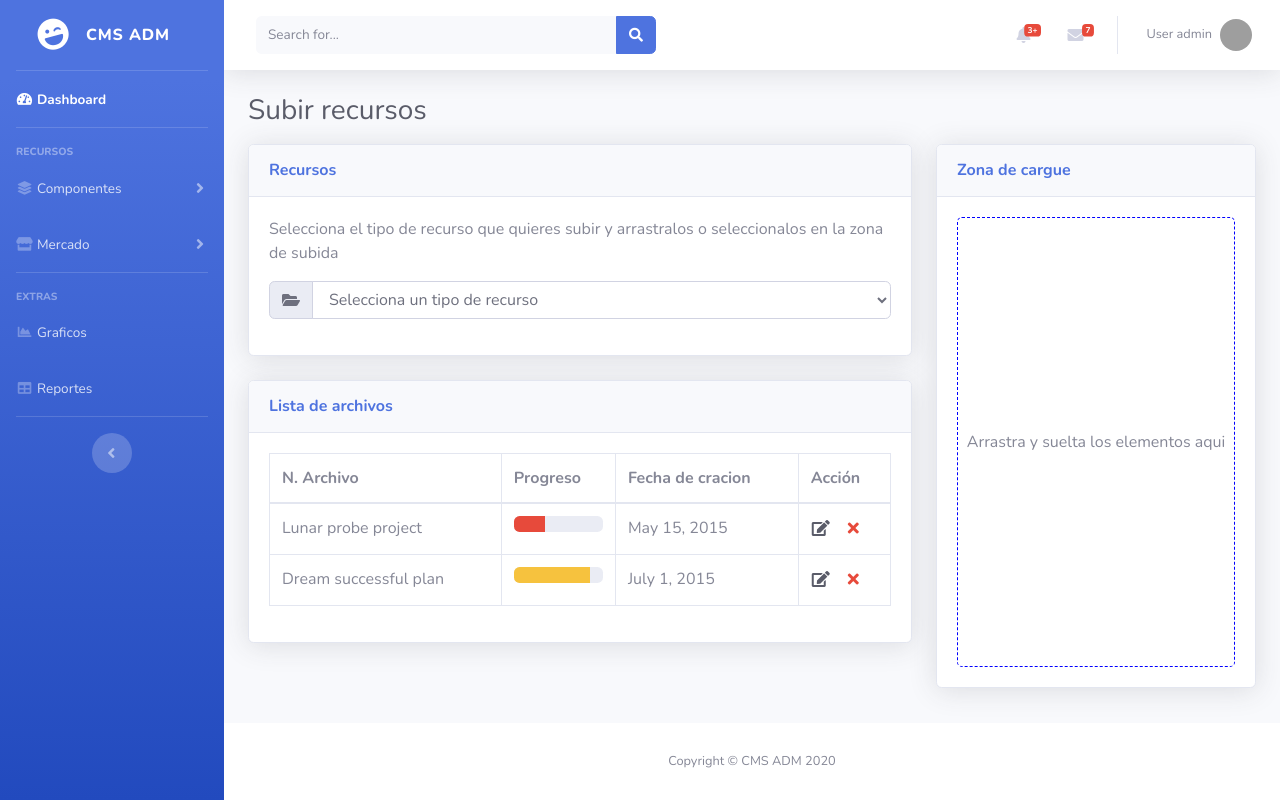
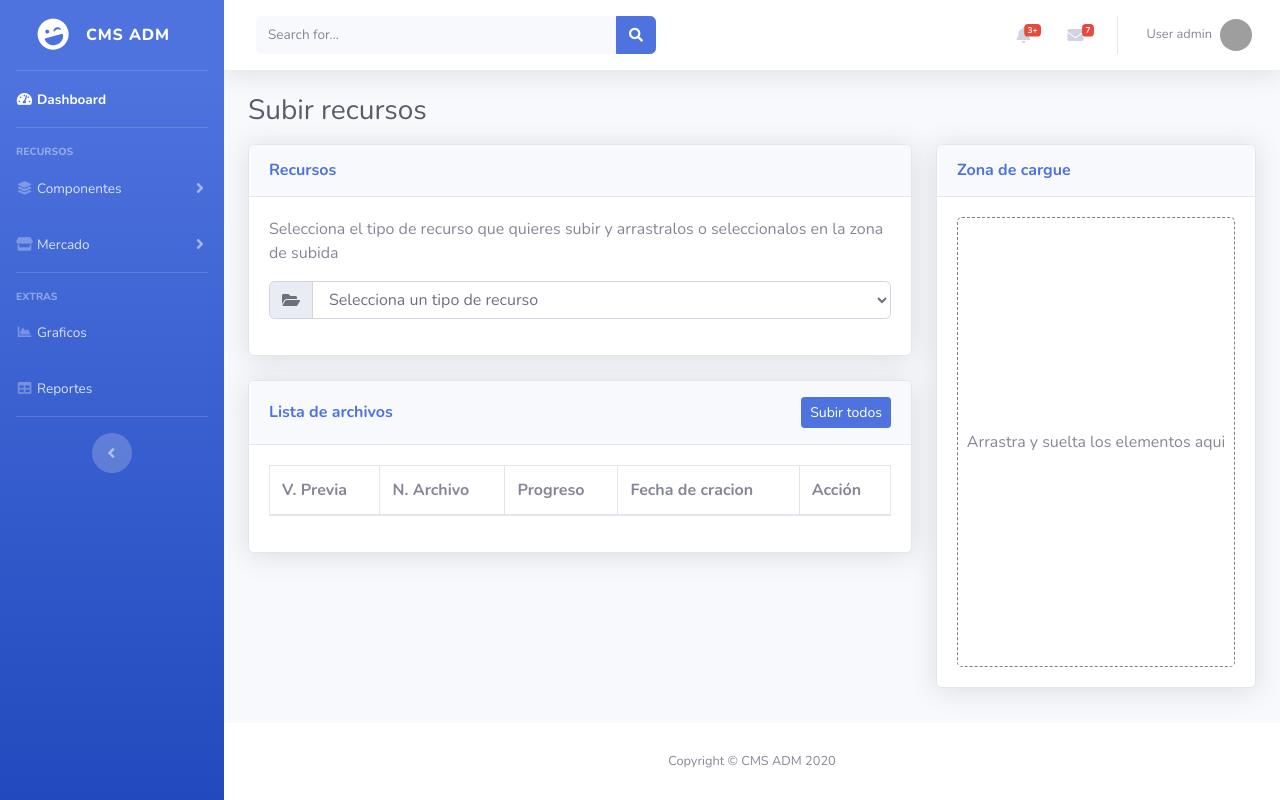
Before and after one commit to Daniel324a/cms-front-adm, a React (Create React App) app: page /uploads in a window 1280 px wide. Built offline with nearby package versions, Linux system fonts and the light colour scheme; grey boxes are pictures that could not be loaded.

Commit message:
Toma de datos del dropzone y listado en tabla

```diff
--- a/src/components/dropZone/DropZone.js
+++ b/src/components/dropZone/DropZone.js
@@ -1,5 +1,64 @@
-import React from "react";
+import React, { useContext } from 'react';
+import { TableFilesData } from '../../context/TableFilesContext';
+import './dropZone.css';
 
-export const DropZone = ({ children }) => {
-  return <div className="dropzone">{children}</div>;
+export const DropZone = ({ children, files, table }) => {
+  const { setfilesArray } = useContext(TableFilesData);
+
+  const handlerDragEnter = (e) => {
+    e.preventDefault();
+  };
+
+  const handlerDragLeave = (e) => {
+    e.preventDefault();
+  };
+
+  const handlerDrop = (e) => {
+    e.preventDefault();
+    readFiles(e.dataTransfer);
+  };
+
+  const handlerDragOver = (e) => {
+    e.preventDefault();
+  };
+
+  const readFiles = (fileList = []) => {
+    for (const file of fileList.files) {
+      let entryFile = {
+        name: file.name,
+        lastModifiedDate: file.lastModified,
+        preview: '',
+        progress: 0,
+      };
+
+      const reader = new FileReader();
+
+      reader.onerror = (e) => {
+        console.log(e);
+      };
+
+      reader.onprogress = (e) => {
+        entryFile.progress = (e.loaded / e.total) * 100;
+      };
+
+      reader.readAsDataURL(file);
+
+      reader.onload = (e) => {
+        entryFile.preview = e.target.result;
+        setfilesArray((acc) => [...acc, entryFile]);
+      };
+    }
+  };
+
+  return (
+    <div
+      className={`dropzone`}
+      onDragEnter={handlerDragEnter}
+      onDragLeave={handlerDragLeave}
+      onDragOver={handlerDragOver}
+      onDrop={(e) => handlerDrop(e)}
+    >
+      {children}
+    </div>
+  );
 };
--- a/src/views/uploadsScreen/uploadscreen.css
+++ b/src/components/dropZone/dropZone.css
@@ -1,8 +1,12 @@
 .dropzone {
-  border: 1px dashed blue;
+  border: 1px dashed gray;
   height: 450px;
   display: flex;
   justify-content: center;
   align-items: center;
   border-radius: 5px;
 }
+
+.dropzone:hover {
+  border: 1px dashed blue;
+}
--- /dev/null
+++ b/src/components/progressBar/ProgressBar.js
@@ -0,0 +1,14 @@
+import React, { useState } from 'react';
+
+export const ProgressBar = ({ percent = 10 }) => {
+  const [percentState, setPercentState] = useState(percent);
+
+  return (
+    <div className='progress progress-xs margin-vertical-10 '>
+      <div
+        className='progress-bar bg-success'
+        style={{ width: `${percentState}%` }}
+      ></div>
+    </div>
+  );
+};
--- a/src/components/tables/filesTables/FilesTable.js
+++ b/src/components/tables/filesTables/FilesTable.js
@@ -1,83 +1,72 @@
-import React from 'react';
+import React, { useContext } from 'react';
+import { TableFilesData } from '../../../context/TableFilesContext';
+import { ProgressBar } from '../../progressBar/ProgressBar';
 
-export const FilesTable = ({files}) => {
+export const FilesTable = ({ filesItem }) => {
+  const { filesArray } = useContext(TableFilesData);
+
   return (
     <div>
-      <div class=''>
-        <div class='card shadow mb-4'>
+      <div className=''>
+        <div className='card shadow mb-4'>
           <div className='card-header py-3'>
+            <div className='d-flex justify-content-between align-items-center'>
               <h6 className='m-0 font-weight-bold text-primary'>
                 Lista de archivos
               </h6>
+              <button type='button' className='btn btn-primary btn-sm mb-0'>
+                Subir todos
+              </button>
             </div>
-          <div class='card-body'>
-            <div class='table-responsive'>
-              <table class='table table-bordered'>
+          </div>
+          <div className='card-body'>
+            <div className='table-responsive'>
+              <table className='table table-bordered'>
                 <thead>
                   <tr>
+                    <th>V. Previa</th>
                     <th>N. Archivo</th>
                     <th>Progreso</th>
                     <th>Fecha de cracion</th>
-                    <th class='text-nowrap'>Acción</th>
+                    <th className='text-nowrap'>Acción</th>
                   </tr>
                 </thead>
                 <tbody>
-                  <tr>
-                    <td>Lunar probe project</td>
+                  {filesArray.map((item,i) => (
+                    <tr key={item.name}>
                       <td>
-                      <div class='progress progress-xs margin-vertical-10 '>
-                        <div
-                          class='progress-bar bg-danger'
-                          style={{ width: '35%', height: '100$' }}
-                        ></div>
-                      </div>
+                        <img
+                          src={item.preview}
+                          alt={item.name}
+                          className='img-thumbnail'
+                          style={{ width: 100, height: 80 }}
+                        ></img>
                       </td>
-                    <td>May 15, 2015</td>
-                    <td class='text-nowrap'>
+                      <td className='align-middle'>{item.name}</td>
+                      <td className='align-middle'>
+                        <ProgressBar percent={item.progress} />
+                      </td>
+                      <td className='align-middle'>
+                        {Date(item.lastModified).slice(0,24)}
+                      </td>
+                      <td className='text-nowrap align-middle'>
                         <button
                           className='btn p-0 text-dark mr-3'
                           data-toggle='tooltip'
                           data-original-title='Edit'
                         >
-                        <i class='fas fa-edit'></i>
+                          <i className='fas fa-check text-success'></i>
                         </button>
                         <button
                           className='btn p-0'
                           data-toggle='tooltip'
                           data-original-title='Close'
                         >
-                        <i class='fas fa-times text-danger'></i>
+                          <i className='fas fa-times text-danger'></i>
                         </button>
                       </td>
                     </tr>
-                  <tr>
-                    <td>Dream successful plan</td>
-                    <td>
-                      <div class='progress progress-xs margin-vertical-10 '>
-                        <div
-                          class='progress-bar bg-warning'
-                          style={{ width: '85%', height: '100$' }}
-                        ></div>
-                      </div>
-                    </td>
-                    <td>July 1, 2015</td>
-                    <td class='text-nowrap'>
-                      <button
-                        className='btn p-0 text-dark mr-3'
-                        data-toggle='tooltip'
-                        data-original-title='Edit'
-                      >
-                        <i class='fas fa-edit'></i>
-                      </button>
-                      <button
-                        className='btn p-0'
-                        data-toggle='tooltip'
-                        data-original-title='Close'
-                      >
-                        <i class='fas fa-times text-danger'></i>
-                      </button>
-                    </td>
-                  </tr>
+                  ))}
                 </tbody>
               </table>
             </div>
--- /dev/null
+++ b/src/context/TableFilesContext.js
@@ -0,0 +1,3 @@
+import { createContext } from 'react';
+
+export const TableFilesData = createContext();
--- a/src/views/uploadsScreen/UploadScreen.js
+++ b/src/views/uploadsScreen/UploadScreen.js
@@ -1,37 +1,39 @@
-import React from "react";
+import React, { useState } from 'react';
 
-import { DropZone } from "../../components/dropZone/DropZone";
-import { FilesTable } from "../../components/tables/filesTables/FilesTable";
-
-import "./uploadscreen.css";
+import { DropZone } from '../../components/dropZone/DropZone';
+import { FilesTable } from '../../components/tables/filesTables/FilesTable';
+import { TableFilesData } from '../../context/TableFilesContext';
 
 export const UploadScreen = () => {
+  const [filesArray, setfilesArray] = useState([]);
+
   return (
+    <TableFilesData.Provider value={{ filesArray, setfilesArray }}>
       <div>
-      <h1 className="h3 mb-0 text-gray-800">Subir recursos</h1>
-      <div className="row">
-        <div className="col-lg-8">
-          <div className="card shadow mb-4 mt-3">
-            <div className="card-header py-3">
-              <h6 className="m-0 font-weight-bold text-primary">Recursos</h6>
+        <h1 className='h3 mb-0 text-gray-800'>Subir recursos</h1>
+        <div className='row'>
+          <div className='col-lg-8'>
+            <div className='card shadow mb-4 mt-3'>
+              <div className='card-header py-3'>
+                <h6 className='m-0 font-weight-bold text-primary'>Recursos</h6>
               </div>
-            <div className="card-body">
+              <div className='card-body'>
                 <p>
-                Selecciona el tipo de recurso que quieres subir y arrastralos o
-                seleccionalos en la zona de subida
+                  Selecciona el tipo de recurso que quieres subir y arrastralos
+                  o seleccionalos en la zona de subida
                 </p>
-              <div className="input-group mb-3">
-                <div className="input-group-prepend">
-                  <span className="input-group-text" id="basic-addon1">
-                    <i className="fas fa-folder-open"></i>
+                <div className='input-group mb-3'>
+                  <div className='input-group-prepend'>
+                    <span className='input-group-text' id='basic-addon1'>
+                      <i className='fas fa-folder-open'></i>
                     </span>
                   </div>
-                <select className="form-control">
-                  <option>Selecciona un tipo de recurso</option>
+                  <select className='form-control'>
+                    <option defaultValue>Selecciona un tipo de recurso</option>
                     <option>Anuncios</option>
-                  <option value="banners">Banners</option>
+                    <option value='banners'>Banners</option>
                     <option>Notificaciones</option>
-                  <option value="products">Productos</option>
+                    <option value='products'>Productos</option>
                   </select>
                 </div>
               </div>
@@ -39,17 +41,20 @@ export const UploadScreen = () => {
             <FilesTable />
           </div>
 
-        <div className="col-lg-4">
-          <div className="card shadow mb-4 mt-3">
-            <div className="card-header py-3">
-              <h6 className="m-0 font-weight-bold text-primary">Zona de cargue</h6>
+          <div className='col-lg-4'>
+            <div className='card shadow mb-4 mt-3'>
+              <div className='card-header py-3'>
+                <h6 className='m-0 font-weight-bold text-primary'>
+                  Zona de cargue
+                </h6>
               </div>
-            <div className="card-body">
+              <div className='card-body'>
                 <DropZone>Arrastra y suelta los elementos aqui</DropZone>
               </div>
             </div>
           </div>
         </div>
       </div>
+    </TableFilesData.Provider>
   );
 };
```
Lines whose indentation alone changed are shown as unchanged.
